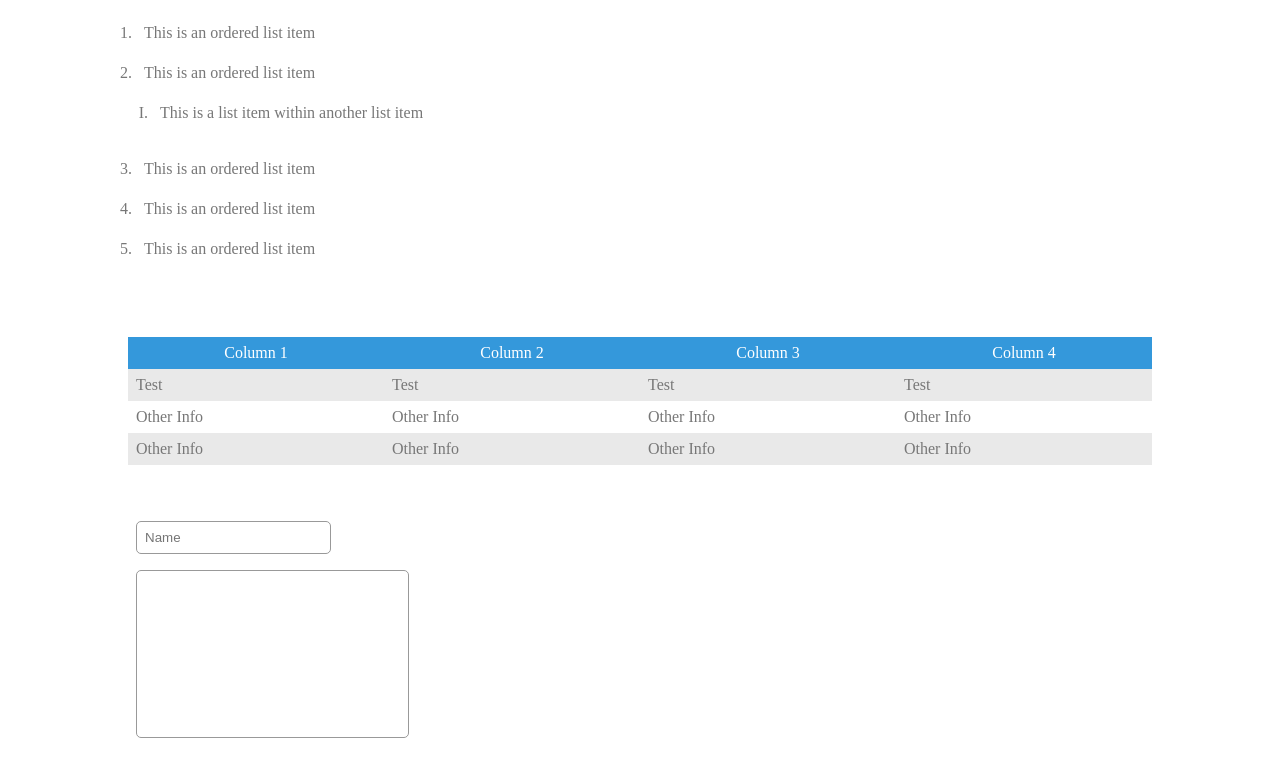
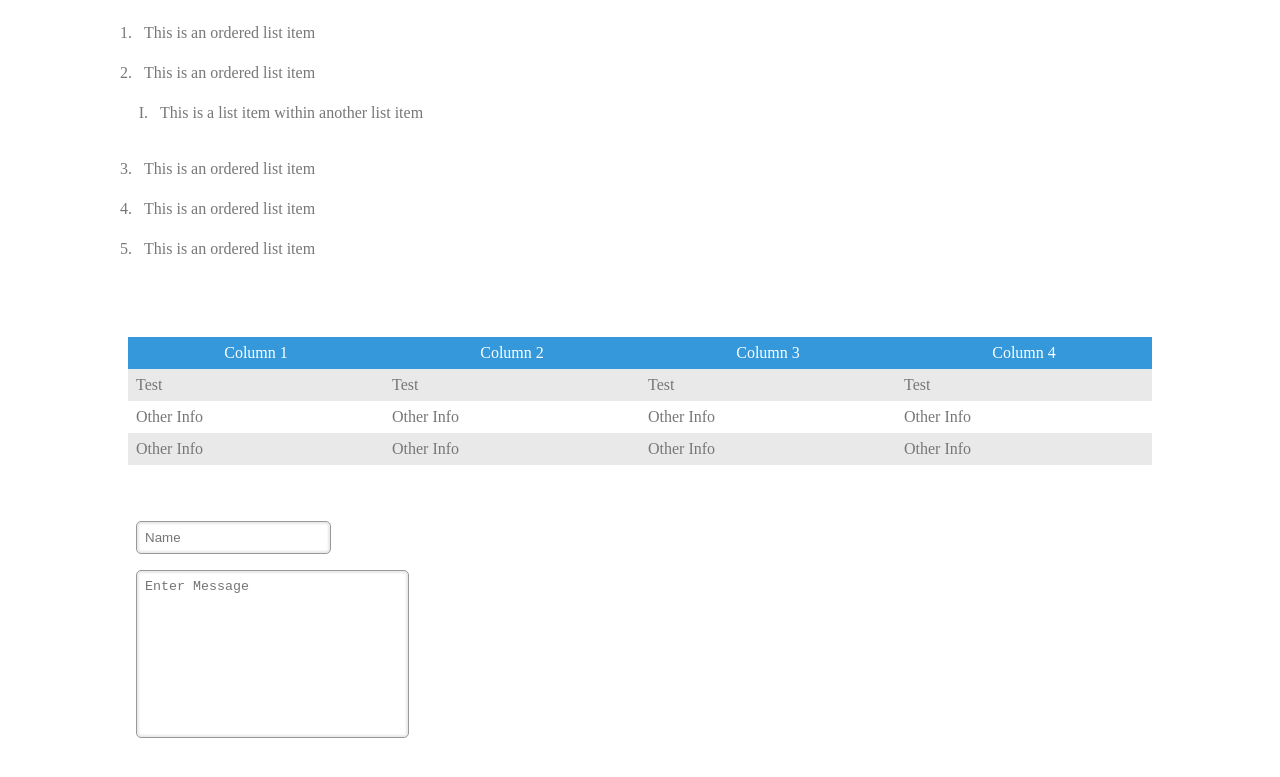
Before and after one commit to brianbrennan/project-template, a website: page index.html in a window 1280 px wide. Shown: the part 1018-1795 px from the top of the page. Drawn offline with Linux system fonts and the light colour scheme.

Commit message:
Commandline testing for github

```diff
--- a/components/scss/common.scss
+++ b/components/scss/common.scss
@@ -126,6 +126,7 @@
 	padding:$tny;
 	border:1px solid $mid-grey;
 	border-radius:$mic;
+	box-shadow:inset 0 0 2px 2px $light-grey;
 
 	@include trans(color);
 	@include trans(border-color);
--- a/index.html
+++ b/index.html
@@ -95,7 +95,7 @@
 
 			<form action="">
 				<input type="text" placeholder="Name"><br>
-				<textarea name="" id="" cols="30" rows="10"></textarea>
+				<textarea name="" id="" cols="30" rows="10" placeholder="Enter Message"></textarea>
 			</form>
 
 
```
Also changed, not shown: components/style.css.
